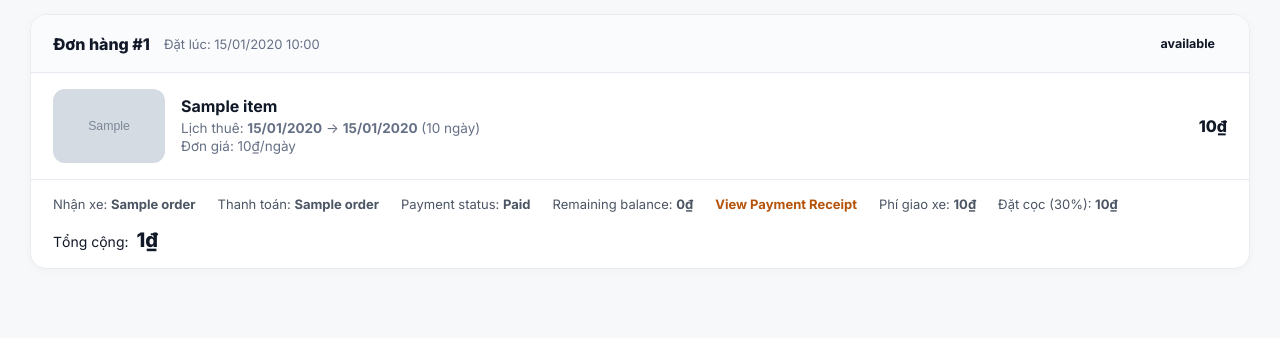
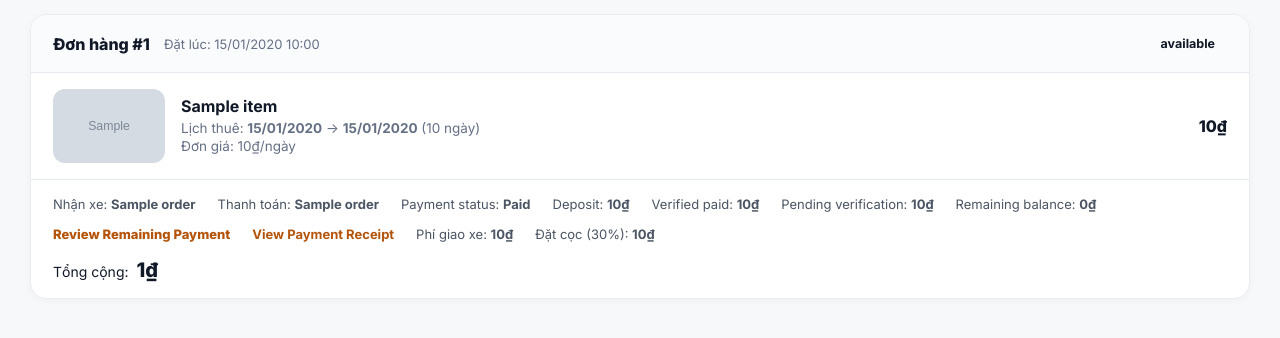
Before and after one commit to tloc2410/Project-CNPM, a Flask app: template SourceCode/presentation/templates/booking/orders.html in a window 1280 px wide. Shown: the part 143-481 px from the top of the page. Run offline with Flask 3, Linux system fonts and the light colour scheme; the template is opened without the code that fills it: most values are stand-ins (such as "Sample title", 1, 10 or a date in 2020); grey boxes marked "Sample" are stand-in pictures.

Commit message:
ui(orders): show verified deposit and pay-remaining button

```diff
--- a/SourceCode/presentation/templates/booking/orders.html
+++ b/SourceCode/presentation/templates/booking/orders.html
@@ -72,7 +72,14 @@
                             <span>Nhận xe: <strong>{{ order.receiving_label }}</strong></span>
                             <span>Thanh toán: <strong>{{ order.payment_label }}</strong></span>
                             <span>Payment status: <strong>{{ order.payment_status }}</strong></span>
+                            <span>Deposit: <strong>{{ order.deposit|vnd }}</strong></span>
+                            <span>Verified paid: <strong>{{ order.paid_amount|vnd }}</strong></span>
+                            <span>Pending verification: <strong>{{ order.pending_amount|vnd }}</strong></span>
                             <span>Remaining balance: <strong>{{ order.balance_due|vnd }}</strong></span>
+                            {% if order.can_pay_remaining or order.pending_balance_request %}
+                              <a href="{{ url_for('booking.pay_remaining', order_id=order.oderID) }}"
+                                 style="color:#b45309; font-weight:800;">{{ 'Review Remaining Payment' if order.pending_balance_request else 'Pay Remaining Balance' }}</a>
+                            {% endif %}
                             <a href="{{ url_for('booking.payment_receipt', order_id=order.oderID) }}"
                                style="color:#b45309; font-weight:700;">View Payment Receipt</a>
                             <span>Phí giao xe: <strong>{{ 'Miễn phí' if (order.deliveryFee or 0) == 0 else order.deliveryFee|vnd }}</strong></span>
```
